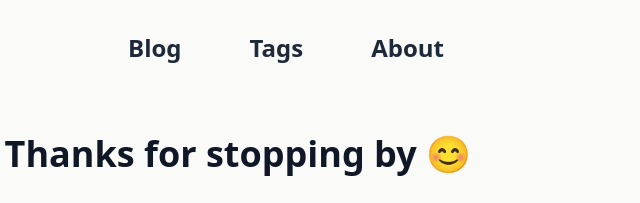
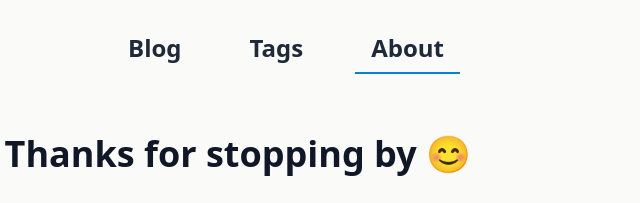
Before and after one commit to benedictfoo/Listening-Refuge, an Astro site: page /about in a window 1280 px wide. Shown: the top 203 px of the page, 354-994 px from the left. Built offline with nearby package versions, Linux system fonts and the light colour scheme; Astro itself is replaced by a stand-in of ours.

Commit message:
show active page on headerlink

```diff
--- a/src/components/HeaderLink.astro
+++ b/src/components/HeaderLink.astro
@@ -7,7 +7,7 @@ type Props = HTMLAttributes<'a'>;
 const {href} = Astro.props;
 const pathname = Astro.url.pathname.replace(import.meta.env.BASE_URL, '');
 const subpath = pathname.match(/[^\/]+/g);
-const isActive = href === pathname;
+const isActive = href === pathname || href === '/' + (subpath?.[0] || '');
 const borderBottom = isActive ? 'border-b-sky-600' : 'border-b-transparent'
 ---
 
```
